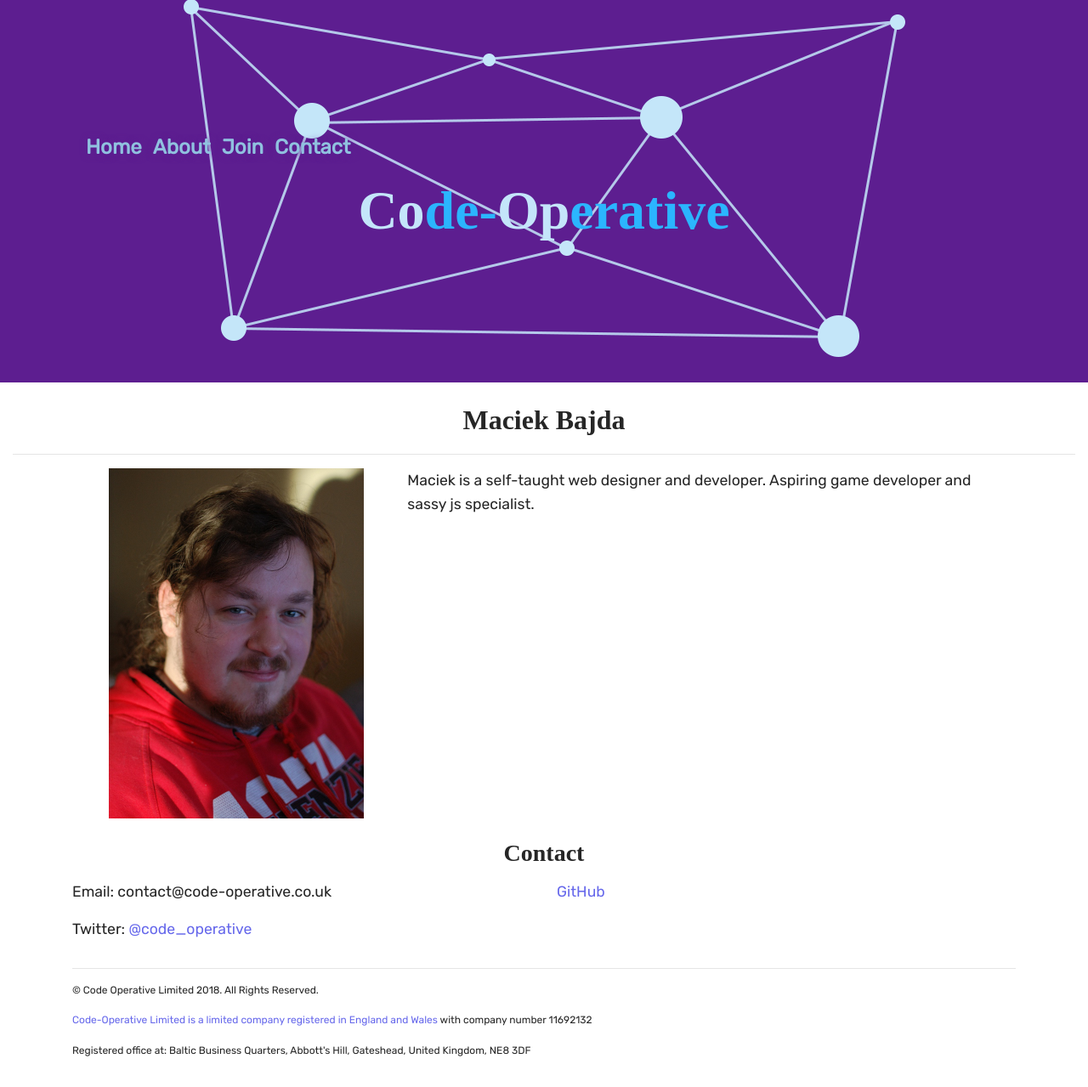
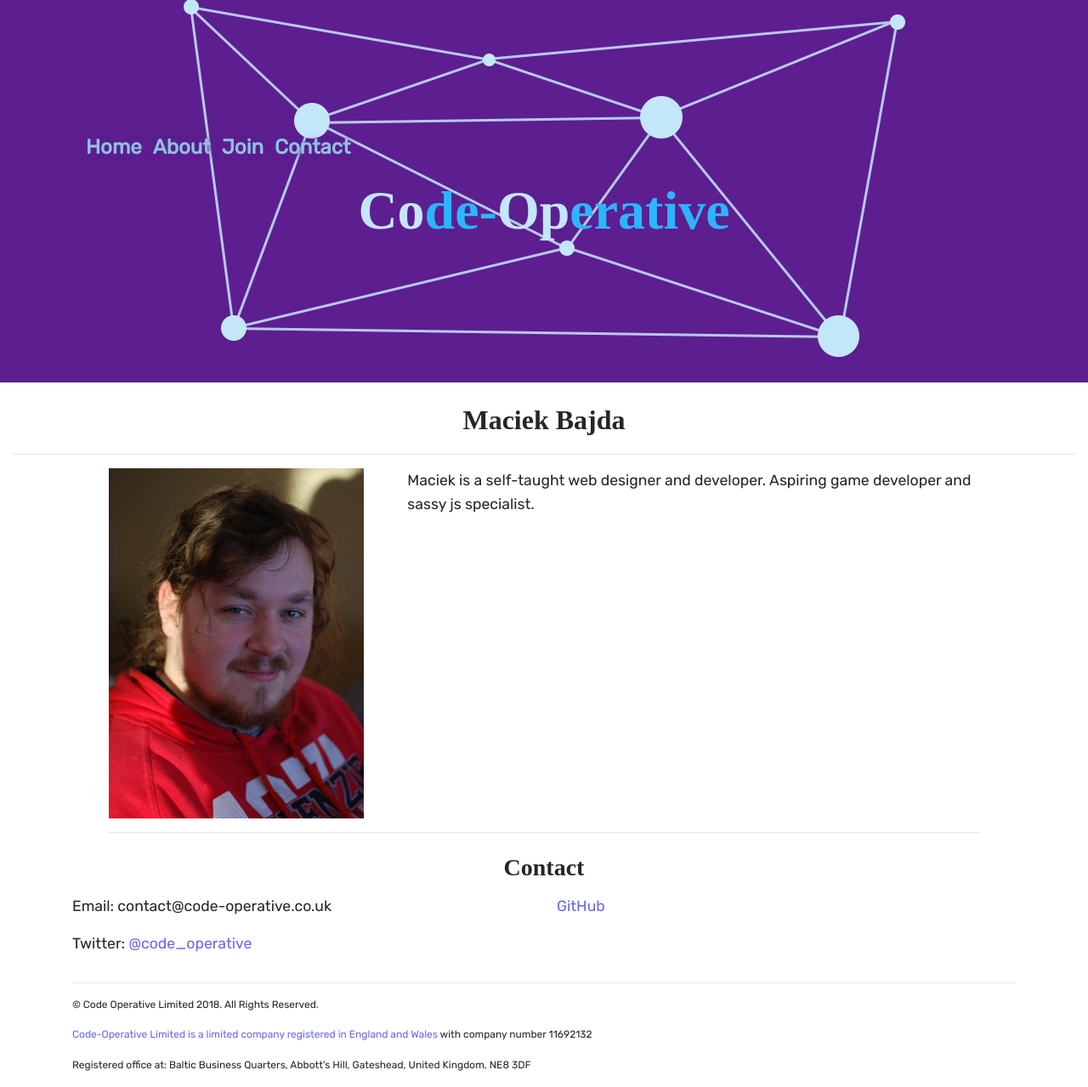
Before and after one commit to impshum/code-operative.github.io, a Jekyll site: the page built from _members/05_maciek_bajda.md, in a window 1280 px wide. Shown: the whole page at 85% size. Built offline with Jekyll 4.4.1, drawn with Linux system fonts in a browser that asks for light colours; nearby versions of some CDN libraries; some web fonts are replaced.

Commit message:
added <hr/> to bottom of profile page

```diff
--- a/_layouts/profile.html
+++ b/_layouts/profile.html
@@ -31,4 +31,6 @@
 
         <!--TODO: project/experience highlights?-->
     </div>
+
+    <hr/>
 </div>
--- a/_pages/01_about.html
+++ b/_pages/01_about.html
@@ -31,7 +31,7 @@
                         <p>{{member.bio}}</p>
 
                         {% if member.long_bio %}
-                            <h5><a href="{{ member.url | prepend: site.baseurl }}" class="profile-link">read more..</a></h5>
+                            <h5><a href="{{ member.url | prepend: site.baseurl }}">read more..</a></h5>
                         {% endif %}
                     </div>
                 {% endif %}
```
